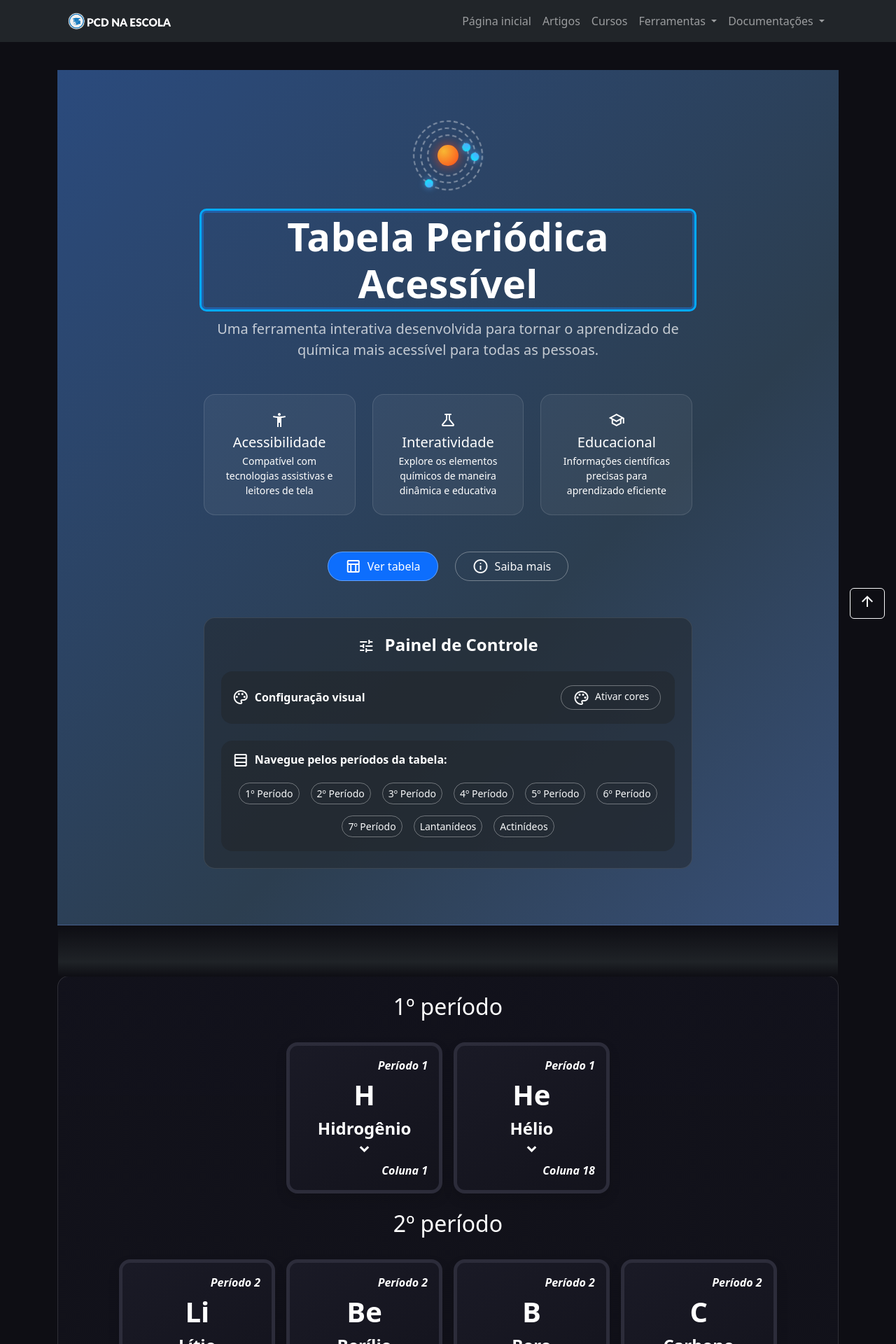
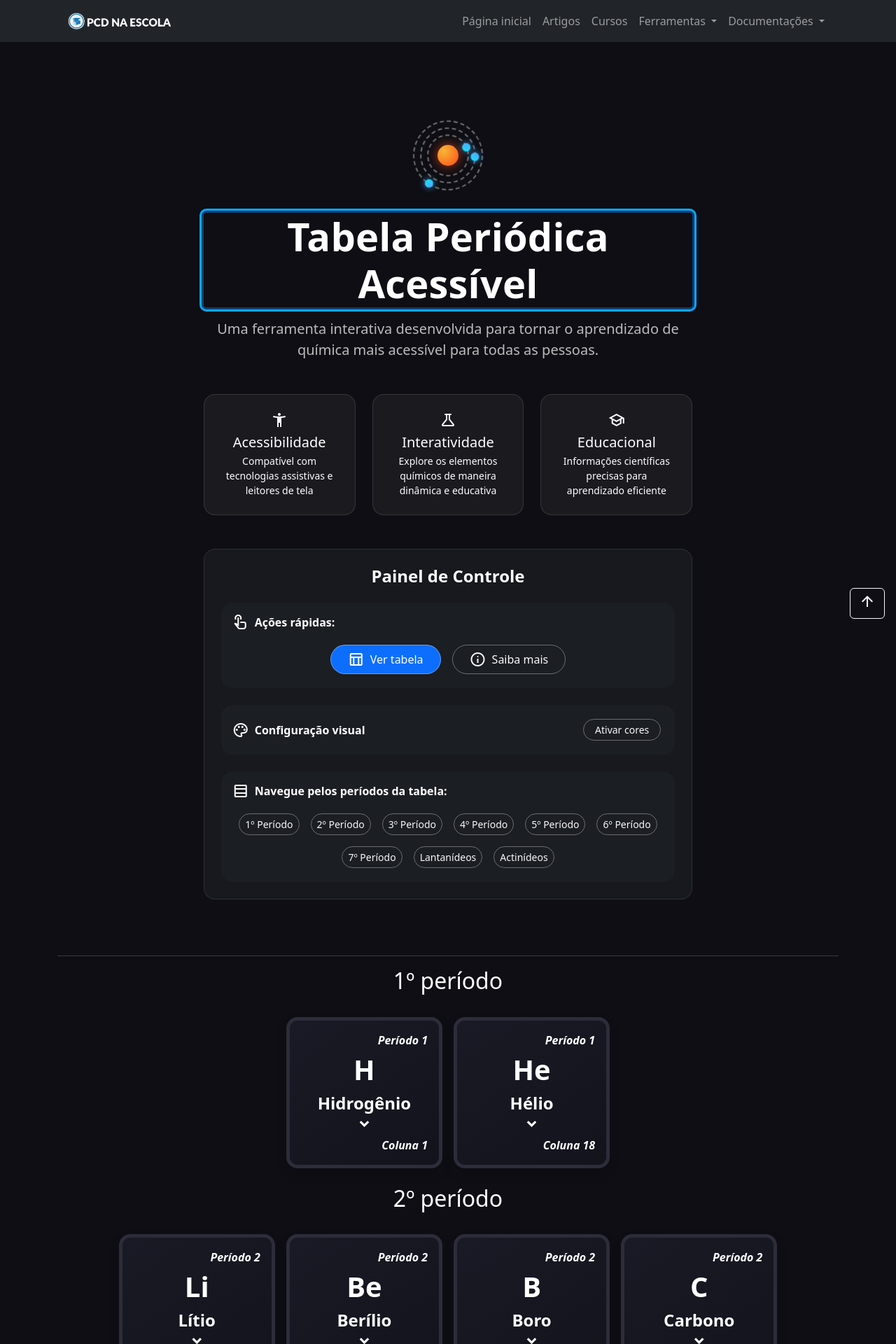
Before and after one commit to Loui77BA/pcd-na-escola, a Jekyll site: the page built from _ferramentas/ferramentas-tabela-periodica-acessivel-para-pessoas-com-deficiencia.md, in a window 1280 px wide. Shown: the top 1920 px of the page at 70% size. Built offline with Jekyll 4.4.1, drawn with Linux system fonts in a browser that asks for light colours; nearby versions of some CDN libraries.

Commit message:
Melhorando a acessibilidade da tabela

```diff
--- a/_ferramentas/ferramentas-tabela-periodica-acessivel-para-pessoas-com-deficiencia.md
+++ b/_ferramentas/ferramentas-tabela-periodica-acessivel-para-pessoas-com-deficiencia.md
@@ -129,14 +128,12 @@ description: "Conheça a Tabela Periódica Acessível, uma ferramenta desenvolvi
   /*     Seção da Tabela (UI)      */
   /* ============================= */
   section#secao-periodos { padding: 2rem 0; position: relative; }
-  /* ponte visual com o header */
-  .section-bridge { position: absolute; inset: 0 0 auto 0; height: 70px; translate: 0 -70px; background: linear-gradient(180deg, rgba(33,37,41,0) 0%, rgba(33,37,41,.9) 70%, rgba(14,14,20,1) 100%); pointer-events: none; }
+  /* Removido código morto da ponte visual com o header */
 
   /* container de elementos (mais legível) */
   #tabela-container {
     position: relative;
     border: 1px solid rgba(255,255,255,.12);
-    background: linear-gradient(180deg, rgba(21,21,32,.6), rgba(16,16,24,.7));
     border-radius: 1rem;
     padding: 1.5rem;
     min-height: 280px;
@@ -147,7 +144,7 @@ description: "Conheça a Tabela Periódica Acessível, uma ferramenta desenvolvi
 <!-- Link "Pular para o conteúdo" -->
 <a id="skip-link" class="btn btn-primary" href="#secao-periodos">Pular para o conteúdo principal</a>
 
-<header class="bg-dark text-white py-5 position-relative overflow-hidden" role="banner">
+<header class="text-white py-5 position-relative overflow-hidden" role="banner">
   <!-- Partículas (decorativas) -->
   <div class="header-particles decorative-overlay" aria-hidden="true" role="presentation">
     <span class="particle" style="width: 15px; height: 15px; left: 10%; top: 20%; animation: float 12s ease-in-out infinite;"></span>
@@ -159,8 +156,7 @@ description: "Conheça a Tabela Periódica Acessível, uma ferramenta desenvolvi
     <span class="particle" style="width: 20px; height: 20px; left: 70%; top: 50%; animation: float 12s ease-in-out infinite;"></span>
   </div>
 
-  <!-- Gradiente animado (decorativo) -->
-  <div class="decorative-overlay" style="background: linear-gradient(135deg, #1e3c72, #2a5298, #2c3e50, #4b6cb7); background-size: 300% 300%; animation: gradientBackground 15s ease infinite;" aria-hidden="true" role="presentation"></div>
+  <!-- Espaço para gradiente animado removido (código morto) -->
 
   <div class="container position-relative" style="z-index:1;">
     <div class="row align-items-center py-4">
@@ -184,50 +180,55 @@ description: "Conheça a Tabela Periódica Acessível, uma ferramenta desenvolvi
           Uma ferramenta interativa desenvolvida para tornar o aprendizado de química mais acessível para todas as pessoas.
         </p>
 
-        <!-- Cards de recursos -->
+        <!-- Cards de recursos (conteúdo descritivo NÃO interativo) -->
         <div class="row justify-content-center mt-5 mb-4">
           <div class="col-md-4 mb-4">
-            <div class="feature-card h-100" tabindex="0" aria-label="Acessibilidade: compatível com tecnologias assistivas">
+            <section class="feature-card h-100" role="region" aria-labelledby="feat-a11y-title" aria-describedby="feat-a11y-desc">
               <span class="material-symbols-outlined d-block mb-2" aria-hidden="true">accessibility_new</span>
-              <h5 class="mb-1">Acessibilidade</h5>
-              <p class="small mb-0">Compatível com tecnologias assistivas e leitores de tela</p>
-            </div>
+              <h5 id="feat-a11y-title" class="mb-1">Acessibilidade</h5>
+              <p id="feat-a11y-desc" class="small mb-0">Compatível com tecnologias assistivas e leitores de tela</p>
+            </section>
           </div>
           <div class="col-md-4 mb-4">
-            <div class="feature-card h-100" tabindex="0" aria-label="Interatividade: exploração dinâmica dos elementos">
+            <section class="feature-card h-100" role="region" aria-labelledby="feat-inter-title" aria-describedby="feat-inter-desc">
               <span class="material-symbols-outlined d-block mb-2" aria-hidden="true">science</span>
-              <h5 class="mb-1">Interatividade</h5>
-              <p class="small mb-0">Explore os elementos químicos de maneira dinâmica e educativa</p>
-            </div>
+              <h5 id="feat-inter-title" class="mb-1">Interatividade</h5>
+              <p id="feat-inter-desc" class="small mb-0">Explore os elementos químicos de maneira dinâmica e educativa</p>
+            </section>
           </div>
           <div class="col-md-4 mb-4">
-            <div class="feature-card h-100" tabindex="0" aria-label="Educacional: informações científicas precisas">
+            <section class="feature-card h-100" role="region" aria-labelledby="feat-edu-title" aria-describedby="feat-edu-desc">
               <span class="material-symbols-outlined d-block mb-2" aria-hidden="true">school</span>
-              <h5 class="mb-1">Educacional</h5>
-              <p class="small mb-0">Informações científicas precisas para aprendizado eficiente</p>
-            </div>
+              <h5 id="feat-edu-title" class="mb-1">Educacional</h5>
+              <p id="feat-edu-desc" class="small mb-0">Informações científicas precisas para aprendizado eficiente</p>
+            </section>
           </div>
-        </div>
-
-        <!-- Ações principais -->
-        <div class="d-flex justify-content-center gap-3 position-relative mb-5">
-          <a href="#secao-periodos" class="btn btn-primary px-4 py-2 rounded-pill d-flex align-items-center" role="button" aria-label="Ver tabela periódica" title="Ir para a tabela periódica">
-            <span class="material-symbols-outlined me-2" aria-hidden="true">table_chart</span>
-            <span>Ver tabela</span>
-          </a>
-          <button id="btn-saiba-mais" type="button" class="btn btn-outline-light px-4 py-2 rounded-pill d-flex align-items-center" data-bs-toggle="modal" data-bs-target="#modal-sobre" aria-haspopup="dialog" aria-expanded="false" aria-label="Saiba mais sobre a tabela periódica acessível" title="Abrir informações detalhadas">
-            <span class="material-symbols-outlined me-2" aria-hidden="true">info</span>
-            <span>Saiba mais</span>
-          </button>
         </div>
 
         <!-- Painel de Controle -->
         <div class="mt-4 mb-2">
           <div class="position-relative rounded-4 bg-dark bg-opacity-50 p-4 border border-light border-opacity-10">
             <h2 id="titulo-painel" class="h4 text-center mb-4 fw-bold position-relative">
-              <span class="material-symbols-outlined d-inline-block align-middle me-2" aria-hidden="true">tune</span>
               Painel de Controle
             </h2>
+
+            <!-- Ações rápidas -->
+            <div class="bg-dark bg-opacity-50 p-3 rounded-4 mb-4">
+              <div class="d-flex align-items-center mb-3">
+                <span class="material-symbols-outlined me-2" aria-hidden="true" role="presentation">touch_app</span>
+                <h3 id="acoes-rapidas-label" class="fw-semibold text-white mb-0 fs-6">Ações rápidas:</h3>
+              </div>
+              <div class="d-flex flex-wrap gap-2 justify-content-center">
+                <a href="#secao-periodos" class="btn btn-primary px-4 py-2 rounded-pill d-flex align-items-center" aria-label="Ver tabela periódica" title="Ir para a tabela periódica">
+                  <span class="material-symbols-outlined me-2" aria-hidden="true">table_chart</span>
+                  <span>Ver tabela</span>
+                </a>
+                <button id="btn-saiba-mais" type="button" class="btn btn-outline-light px-4 py-2 rounded-pill d-flex align-items-center" data-bs-toggle="modal" data-bs-target="#modal-sobre" aria-haspopup="dialog" aria-expanded="false" aria-label="Saiba mais sobre a tabela periódica acessível" title="Abrir informações detalhadas">
+                  <span class="material-symbols-outlined me-2" aria-hidden="true">info</span>
+                  <span>Saiba mais</span>
+                </button>
+              </div>
+            </div>
 
             <!-- Configuração visual -->
             <div class="bg-dark bg-opacity-50 p-3 rounded-4 mb-4">
@@ -237,7 +238,6 @@ description: "Conheça a Tabela Periódica Acessível, uma ferramenta desenvolvi
                   <span class="fw-semibold text-white" id="config-visual-label">Configuração visual</span>
                 </div>
                 <button id="toggle-cores" class="btn btn-outline-light btn-sm rounded-pill px-3" type="button" aria-pressed="false" aria-labelledby="config-visual-label" aria-describedby="toggle-cores-desc" title="Alternar visualização por cores nas famílias químicas">
-                  <span class="material-symbols-outlined me-1 align-middle" aria-hidden="true">color_lens</span>
                   <span>Ativar cores</span>
                 </button>
                 <span id="toggle-cores-desc" class="visually-hidden">Alterna a visualização por cores nas famílias químicas.</span>
@@ -271,9 +271,9 @@ description: "Conheça a Tabela Periódica Acessível, uma ferramenta desenvolvi
 </header>
 
 <!-- Modal “Saiba mais” -->
-<div class="modal fade" id="modal-sobre" tabindex="-1" aria-labelledby="modalSobreLabel" aria-hidden="true" role="dialog" aria-modal="true">
+<div class="modal fade" id="modal-sobre" aria-labelledby="modalSobreLabel" aria-hidden="true" role="dialog" aria-modal="true">
   <div class="modal-dialog modal-dialog-centered modal-lg modal-dialog-scrollable">
-    <div class="modal-content bg-dark text-white border-light">
+    <div class="modal-content bg-dark text-white p-3">
       <div class="modal-header border-light border-opacity-25">
         <h2 class="modal-title fs-4" id="modalSobreLabel">
           <span class="material-symbols-outlined align-middle me-2" aria-hidden="true">science</span>
@@ -300,25 +300,25 @@ description: "Conheça a Tabela Periódica Acessível, uma ferramenta desenvolvi
         <h3 class="h5 mb-3" id="principais-recursos-titulo">Principais recursos</h3>
         <div class="row g-4 mb-4" aria-labelledby="principais-recursos-titulo">
           <div class="col-md-4">
-            <div class="text-center" tabindex="0" aria-label="Acessibilidade total: compatível com leitores de tela">
+            <section class="text-center" role="region" aria-labelledby="modal-a11y-title" aria-describedby="modal-a11y-desc">
               <span class="material-symbols-outlined d-block mb-2" aria-hidden="true">accessibility</span>
-              <h4 class="h6">Acessibilidade Total</h4>
-              <p class="small">Compatível com leitores de tela e tecnologias assistivas</p>
-            </div>
+              <h4 id="modal-a11y-title" class="h6">Acessibilidade Total</h4>
+              <p id="modal-a11y-desc" class="small">Compatível com leitores de tela e tecnologias assistivas</p>
+            </section>
           </div>
           <div class="col-md-4">
-            <div class="text-center" tabindex="0" aria-label="Interatividade: informações detalhadas por elemento">
+            <section class="text-center" role="region" aria-labelledby="modal-inter-title" aria-describedby="modal-inter-desc">
               <span class="material-symbols-outlined d-block mb-2" aria-hidden="true">touch_app</span>
-              <h4 class="h6">Interatividade</h4>
-              <p class="small">Informações detalhadas sobre cada elemento químico</p>
-            </div>
+              <h4 id="modal-inter-title" class="h6">Interatividade</h4>
+              <p id="modal-inter-desc" class="small">Informações detalhadas sobre cada elemento químico</p>
+            </section>
           </div>
           <div class="col-md-4">
-            <div class="text-center" tabindex="0" aria-label="Responsividade: funciona em vários dispositivos">
+            <section class="text-center" role="region" aria-labelledby="modal-resp-title" aria-describedby="modal-resp-desc">
               <span class="material-symbols-outlined d-block mb-2" aria-hidden="true">devices</span>
-              <h4 class="h6">Responsividade</h4>
-              <p class="small">Funciona em diversos dispositivos e tamanhos de tela</p>
-            </div>
+              <h4 id="modal-resp-title" class="h6">Responsividade</h4>
+              <p id="modal-resp-desc" class="small">Funciona em diversos dispositivos e tamanhos de tela</p>
+            </section>
           </div>
         </div>
       </div>
@@ -333,11 +333,9 @@ description: "Conheça a Tabela Periódica Acessível, uma ferramenta desenvolvi
 </div>
 
 <!-- Seção da tabela -->
-<section id="secao-periodos" class="text-white pt-5 position-relative" aria-labelledby="tabela-titulo">
-
-  <div class="container px-4 my-4" style="background: linear-gradient(180deg, rgba(21,21,32,.6), rgba(16,16,24,.7)); border: 1px solid rgba(255,255,255,.12); border-radius: 1rem; padding: 1.5rem; min-height: 280px; position: relative;">
-    <!-- Ponte visual com o header -->
-    <div class="section-bridge" aria-hidden="true" role="presentation"></div>
+<section id="secao-periodos" class="text-white pt-2 position-relative" aria-labelledby="tabela-titulo">
+  <div class="container px-4 my-2">
+  <!-- Os elementos serão colocados aqui -->
   </div>
 </section>
 
```
Also changed, not shown: other parts of _ferramentas/ferramentas-tabela-periodica-acessivel-para-pessoas-com-deficiencia.md (+0 -1 lines).
